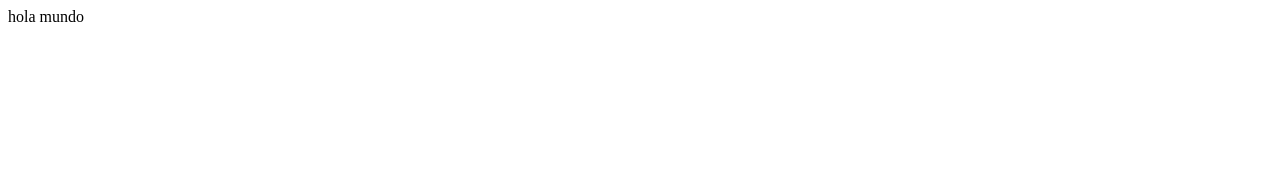
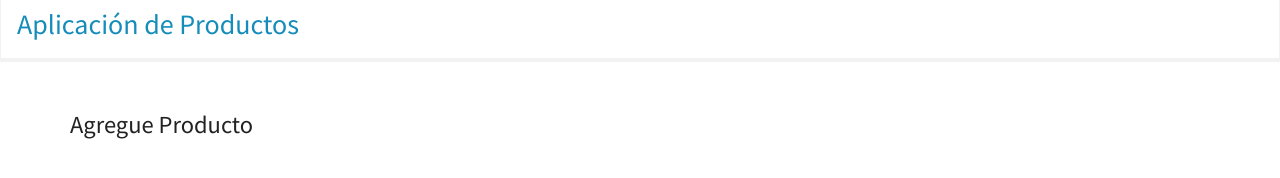
Before and after one commit to octaviopezoa/productosJS, a plain HTML site: page index.html in a window 1280 px wide. Drawn offline with nearby package versions, Linux system fonts and the light colour scheme.

Commit message:
Primeros pasos

```diff
--- a/index.html
+++ b/index.html
@@ -4,11 +4,33 @@
     <meta charset="UTF-8">
     <meta name="viewport" content="width=device-width, initial-scale=1.0">
     <meta http-equiv="X-UA-Compatible" content="ie=edge">
-    <title>Document</title>
+    <title>App de Productos</title>
+
+    <!--CSS-->
+    <link rel="stylesheet" href="https://bootswatch.com/4/lumen/bootstrap.min.css">
+
 </head>
 <body>
 
-    hola mundo
+    <!--Navegacion-->
+    <nav class="navbar navbar-light bg-light">
+        <a href="#">
+            <h2>Aplicación de Productos</h2>
+        </a>
+    </nav>
+
+    <!--Contenedor-->
+    <div class="container">
+
+        <!--Aplicacion-->
+        <div id="App" class="row pt-5">
+            <div>
+                <h3>Agregue Producto</h3>
+            </div>
+        </div>
+
+    </div>
+
 
 </body>
 </html>
```
Also changed, not shown: app.js (added).
